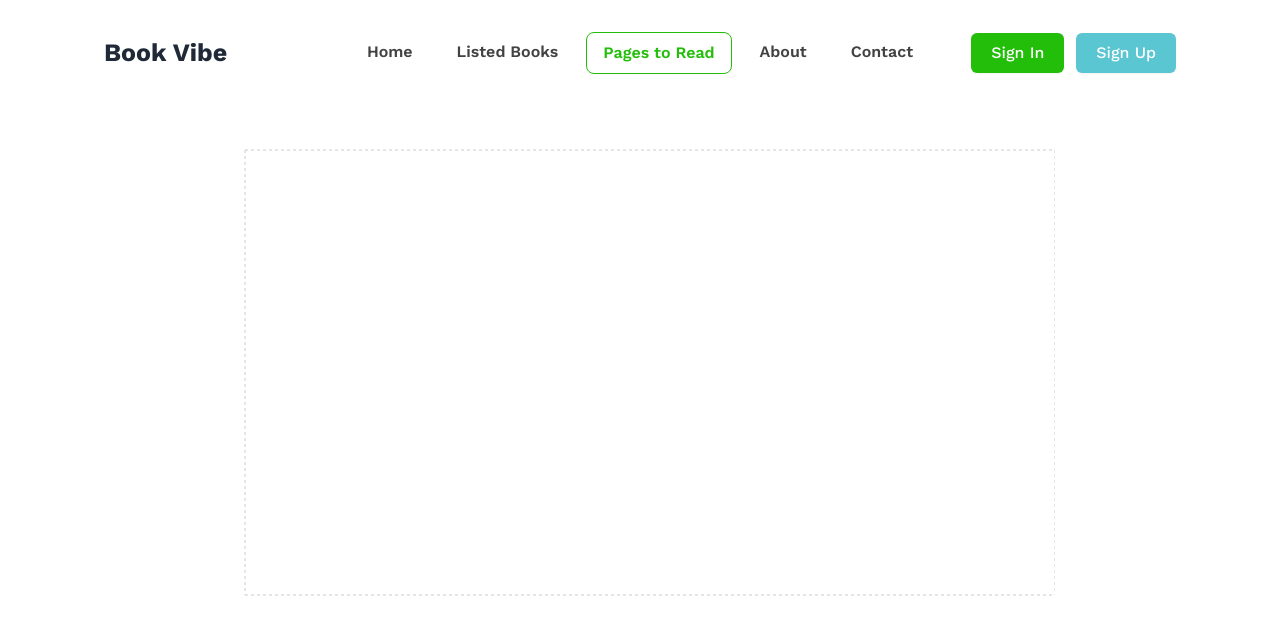
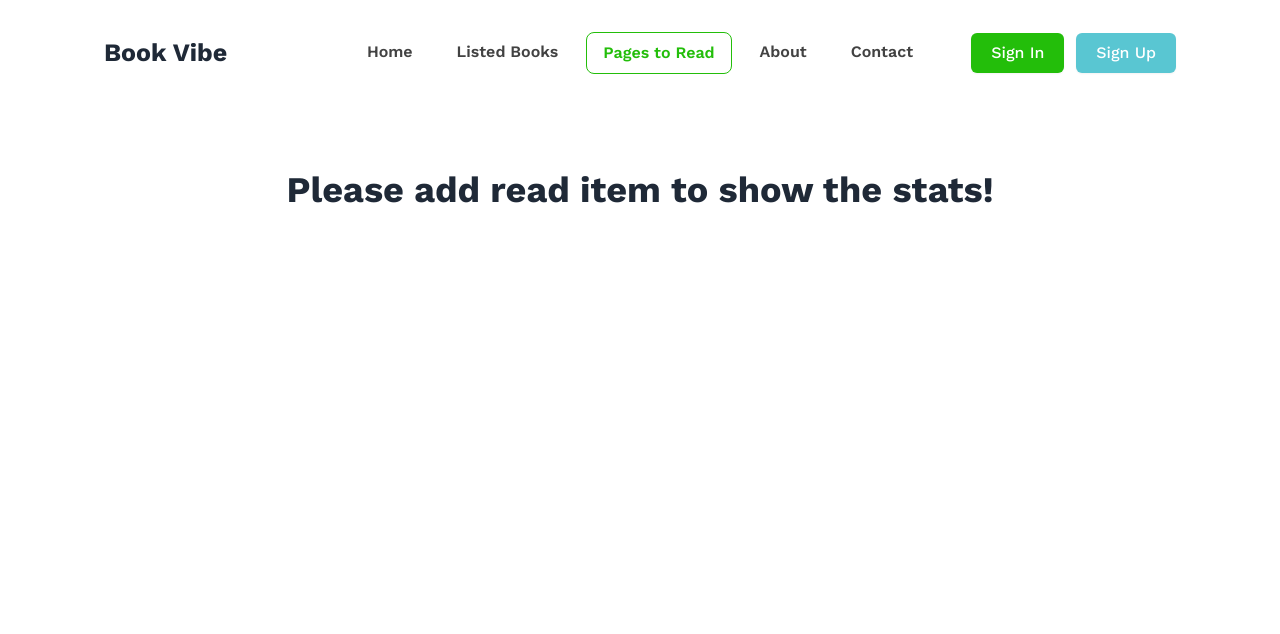
Before and after one commit to maybemahdi/Book-Vibe, a React (Vite) app: page /read in a window 1280 px wide. Shown: the top 634 px of the page. Built offline with nearby package versions, Linux system fonts and the light colour scheme; a web font is replaced by a local one.

Commit message:
checked errors

```diff
--- a/src/pages/PagesToRead.jsx
+++ b/src/pages/PagesToRead.jsx
@@ -42,7 +42,7 @@ const PagesToRead = () => {
 
     return <path d={getPath(x, y, width, height)} stroke="none" fill={fill} />;
   };
-
+  if(read.length < 1) return <div className="my-20 text-4xl font-work font-bold text-center">Please add read item to show the stats!</div>
   return (
     <div className="md:w-[80%] w-[100%] h-[500px] mx-auto my-10">
       <ResponsiveContainer className="-ml-5" width="100%" height="100%">
```
Also changed, not shown: 1 other file (tests, documents, lock files or other folders).
